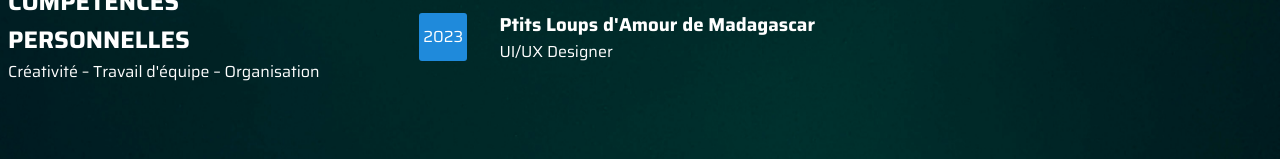
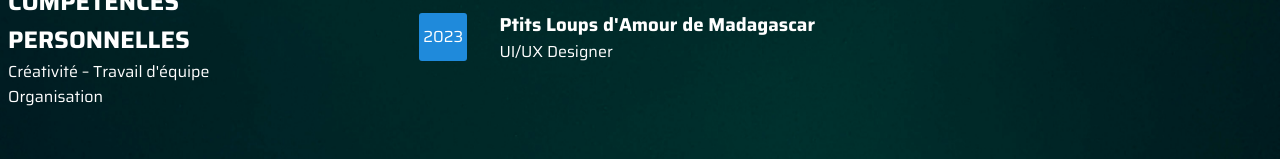
Before and after one commit to Mansana67/Portfolio-french, a plain HTML site: page index.html in a window 1280 px wide. Shown: the part 2119-2278 px from the top of the page. Drawn offline with Linux system fonts and the light colour scheme.

Commit message:
Update index.html

```diff
--- a/index.html
+++ b/index.html
@@ -111,7 +111,7 @@
                     <div class="skills">
                         <h2>COMPETENCES <br?>PERSONNELLES</h2>
                         <ul>
-                            <li>Créativité – Travail d'équipe – Organisation</li>
+                            <li>Créativité – Travail d'équipe <br/> Organisation</li>
                         </ul>
                     </div>
                 </div>
```
